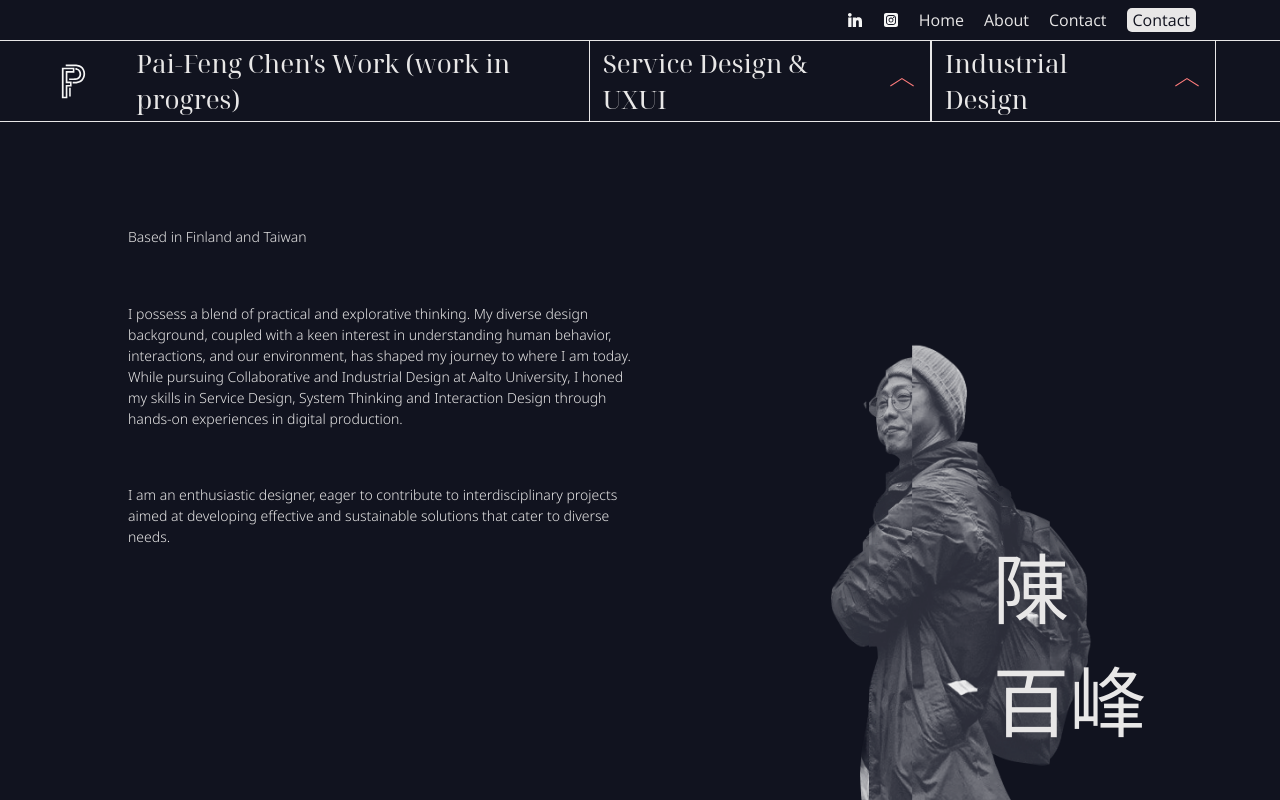
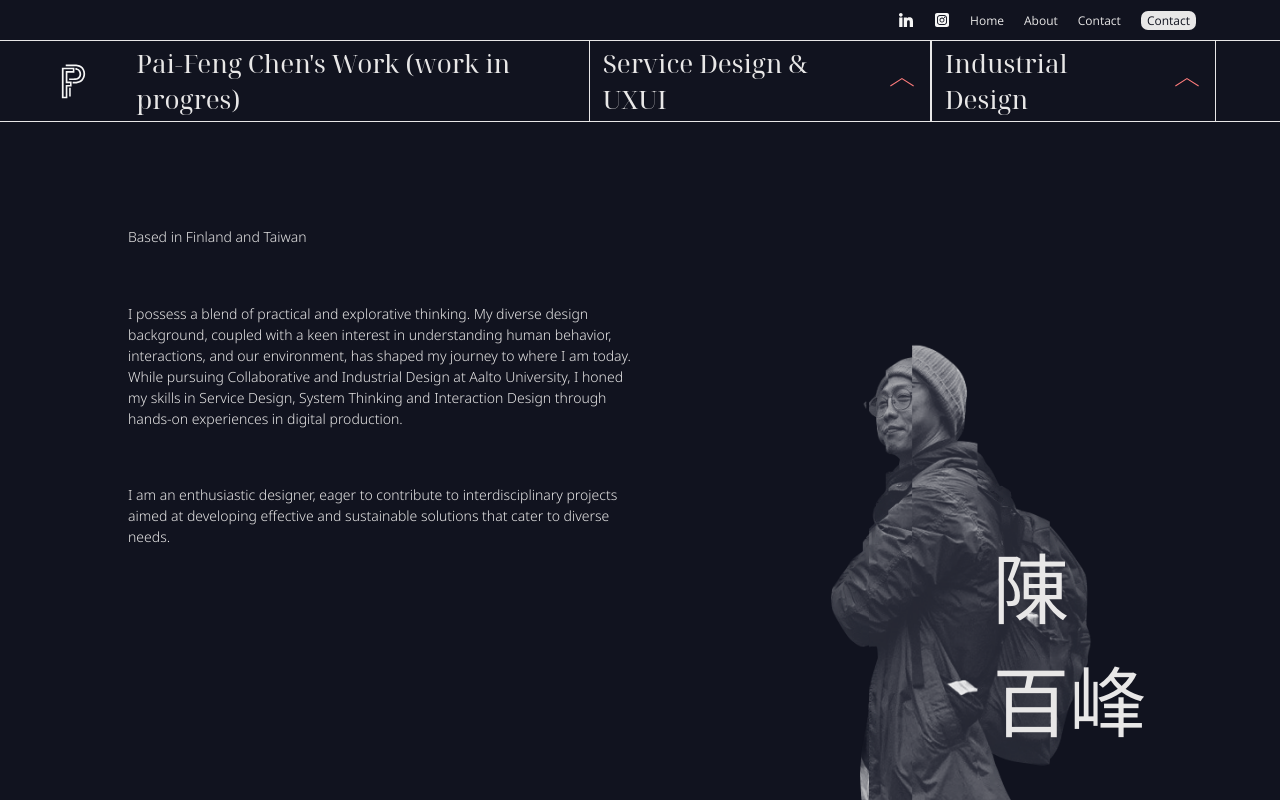
Before and after one commit to 100fengchen/final-portfolio, a React (Create React App) app: page / in a window 1280 px wide. Built offline with nearby package versions, Linux system fonts and the light colour scheme.

Commit message:
Quick modify

```diff
--- a/src/index.css
+++ b/src/index.css
@@ -48,9 +48,9 @@ button{
     color: var( --black);
     text-align: center;
     text-decoration: none;
-    font-size: 16px;
+    font-size: 12px;
     font-family: 'Open Sans', sans-serif;
-    border-radius: 5px;
+    border-radius: 7px;
     transition-duration: 500ms ;
     transition-property: background-color;
 }
@@ -62,7 +62,7 @@ button:hover{
 .link{
     color: var(--white);
     font-family: 'Open Sans', sans-serif;
-    font-size: 16px;
+    font-size: 12px;
 }
 
 /* Below are Nav */
```
Also changed, not shown: src/visual/Potrait.png.
